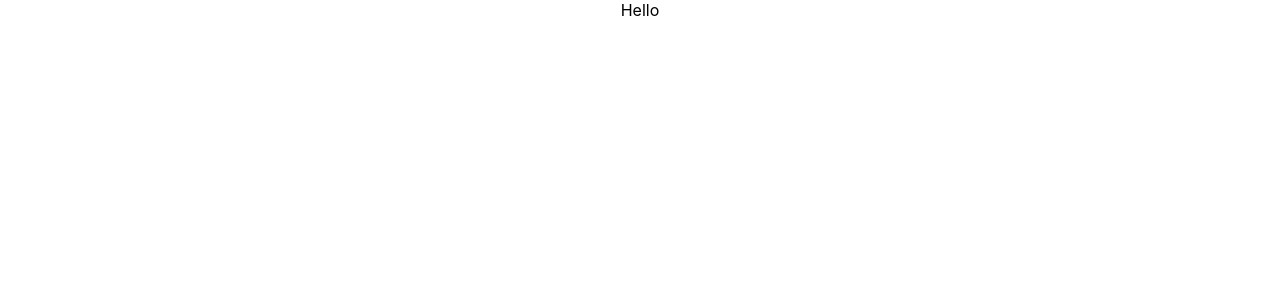
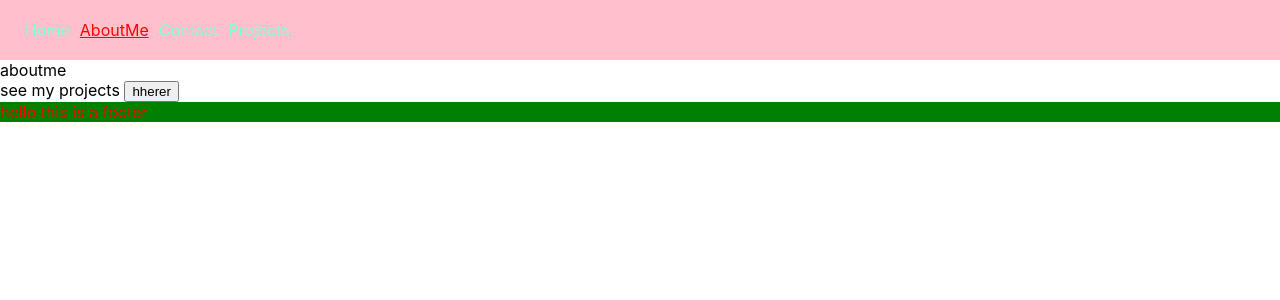
Before and after one commit to EvaNagengast/PersonalPortfolio, a React (Create React App) app: page /aboutme in a window 1280 px wide. Shown: the top 300 px of the page. Built offline with nearby package versions, Linux system fonts and the light colour scheme.

Commit message:
added multipages and navbar

```diff
--- a/package.json
+++ b/package.json
@@ -8,6 +8,7 @@
     "@testing-library/user-event": "^13.5.0",
     "react": "^18.2.0",
     "react-dom": "^18.2.0",
+    "react-router-dom": "^6.16.0",
     "react-scripts": "5.0.1",
     "web-vitals": "^2.1.4"
   },
--- a/src/App.css
+++ b/src/App.css
@@ -1,38 +1,14 @@
-.App {
-  text-align: center;
+footer {
+  color: red;
+  background-color: green;
 }
+nav {
+  padding: 20px;
 
-.App-logo {
-  height: 40vmin;
-  pointer-events: none;
+  background-color: pink;
 }
-
-@media (prefers-reduced-motion: no-preference) {
-  .App-logo {
-    animation: App-logo-spin infinite 20s linear;
-  }
+nav a {
+  color: aquamarine;
+  padding: 5px;
 }
-
-.App-header {
-  background-color: #282c34;
-  min-height: 100vh;
-  display: flex;
-  flex-direction: column;
-  align-items: center;
-  justify-content: center;
-  font-size: calc(10px + 2vmin);
-  color: white;
-}
-
-.App-link {
-  color: #61dafb;
-}
-
-@keyframes App-logo-spin {
-  from {
-    transform: rotate(0deg);
-  }
-  to {
-    transform: rotate(360deg);
-  }
-}
+.red{color: red;}
--- a/src/App.js
+++ b/src/App.js
@@ -1,12 +1,32 @@
+import React from "react";
+import { BrowserRouter as Router, Routes, Route, Link } from "react-router-dom";
+import Homepage from "./pages/Homepage";
+import AboutMe from "./pages/Aboutme";
+import Contact from "./pages/Contact";
+import Projects from "./pages/Projects";
+import Error from "./pages/Error";
+import "./App.css";
 
-import './App.css';
-
-function App() {
+export default function App() {
   return (
-    <div className="App">
-  Hello
-    </div>
+    <Router>
+      <nav>
+        <Link to="/">Home</Link>
+        {""}
+        <Link to="/aboutme" className="red">AboutMe</Link>
+        {""}
+        <Link to="/contact">Contact</Link>
+        {""}
+        <Link to="/projects">Projects</Link>
+      </nav>
+      <Routes>
+        <Route path="/" element={<Homepage />} />
+        <Route path="/aboutme" element={<AboutMe />} />
+        <Route path="/contact" element={<Contact />} />
+        <Route path="/projects" element={<Projects />} />
+        <Route path="*" element={<Error />} />
+      </Routes>
+      <footer>hello this is a footer</footer>
+    </Router>
   );
 }
-
-export default App;
--- /dev/null
+++ b/src/pages/Aboutme.js
@@ -0,0 +1,17 @@
+import React from "react";
+import { useNavigate } from "react-router-dom";
+
+export default function Aboume() {
+  let navigate = useNavigate();
+  return (
+    <div>
+      aboutme
+      <br /> see my projects{" "}
+      <button
+        onClick={() => {
+          navigate("../projects");
+        }}
+      >hherer</button>
+    </div>
+  );
+}
--- /dev/null
+++ b/src/pages/Contact.js
@@ -0,0 +1,4 @@
+import React from "react";
+export default function Contact() {
+  return <div>contact</div>;
+}
--- /dev/null
+++ b/src/pages/Error.js
@@ -0,0 +1,4 @@
+import React from "react";
+export default function Error() {
+  return <div>This page does not exist, go back to evanagengast.com </div>;
+}
--- /dev/null
+++ b/src/pages/Homepage.js
@@ -0,0 +1,5 @@
+import React from "react";
+export default function Homepage() {
+
+    return(<div>homememememe</div>)
+}
--- /dev/null
+++ b/src/pages/Projects.js
@@ -0,0 +1,4 @@
+import React from "react";
+export default function Projects() {
+  return <div>project</div>;
+}
```
Also changed, not shown: public/aboutme.html (added, +11 -0 lines), 1 other file (tests, documents, lock files or other folders).
